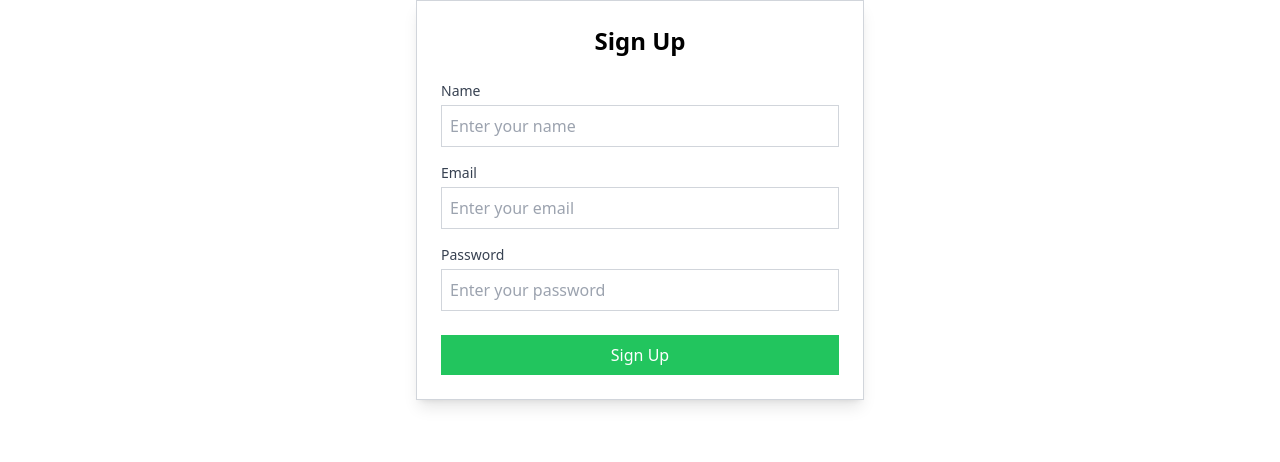
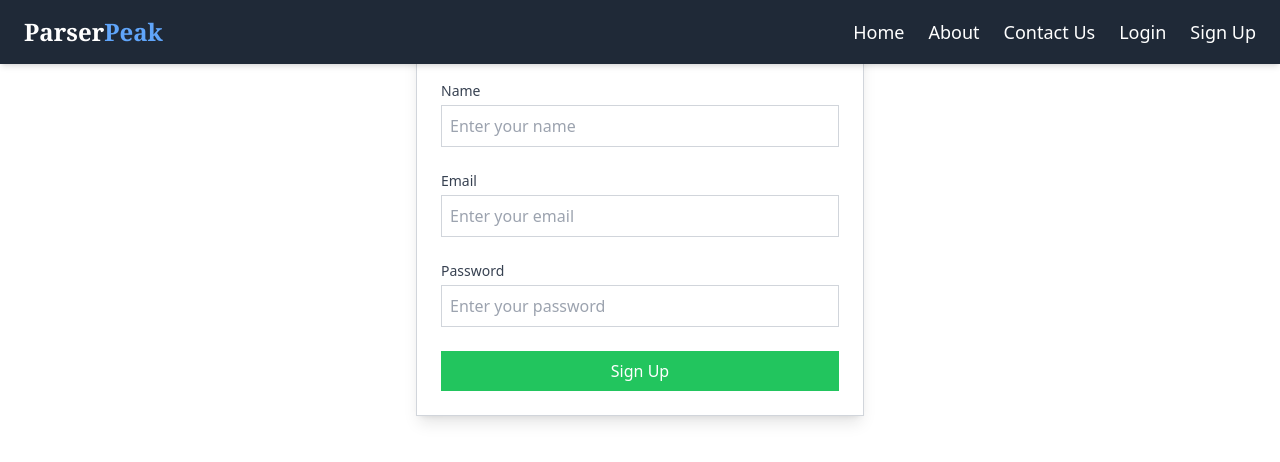
Before and after one commit to Vaibhav-376/ATS_RESUME_PARSER, a React (Vite) app in the folder frontend/: page /register in a window 1280 px wide. Shown: the top 462 px of the page. Built offline with nearby package versions, Linux system fonts and the light colour scheme.

Commit message:
some ui changes

```diff
--- a/frontend/src/components/FileUploading.jsx
+++ b/frontend/src/components/FileUploading.jsx
@@ -30,7 +30,6 @@ const FileUploading = () => {
 
       if (response.ok) {
         setMessage('File uploaded and processed successfully.');
-        console.log(result);
       } else {
         setMessage(result.error || 'File upload failed.');
       }
--- a/frontend/src/components/Login.jsx
+++ b/frontend/src/components/Login.jsx
@@ -2,6 +2,7 @@ import React, { useState } from 'react';
 import { useNavigate } from 'react-router-dom';
 import axios from 'axios';
 import Cookies from 'js-cookie';
+import Navbar from './templates/Navbar';
 
 const Login = () => {
   const [email, setEmail] = useState('');
@@ -18,12 +19,13 @@ const Login = () => {
       return;
     }
 
+
     try {
-      const response = await axios.post("https://ats-resume-parser.onrender.com/api/login", { email, password });
+      const response = await axios.post('https://ats-resume-parser.onrender.com/api/login', { email, password });
 
       if (response.data.success) {
         Cookies.set('authToken', response.data.token, { expires: 7, path: '/' });
-        console.log('Logged in successfully', response.data.user);
+        // console.log('Logged in successfully', response.data.user);
         navigate('/');
       } else {
         setError(response.data.message);
@@ -35,34 +37,46 @@ const Login = () => {
   };
 
   return (
-    <div className="max-w-md mx-auto p-6 border border-gray-300 rounded-lg shadow-lg">
-      <h2 className="text-2xl font-semibold text-center mb-6">Login</h2>
-      <form onSubmit={handleLogin}>
-        <div className="mb-4">
-          <label htmlFor="email" className="block text-sm font-medium text-gray-700">Email</label>
+    <div className="max-w-md mx-auto p-6 border border-gray-300 rounded-lg shadow-lg animate-fadeIn bg-white sm:w-full">
+      <Navbar />
+      <h2 className="text-2xl font-semibold text-center mb-6 text-blue-600 transition duration-300 hover:text-blue-800">
+        Login
+      </h2>
+      <form onSubmit={handleLogin} className="space-y-6">
+        <div>
+          <label htmlFor="email" className="block text-sm font-medium text-gray-700">
+            Email
+          </label>
           <input
             type="email"
             id="email"
             value={email}
             onChange={(e) => setEmail(e.target.value)}
-            className="w-full p-2 mt-1 border border-gray-300 rounded-md"
+            className="w-full p-2 mt-1 border border-gray-300 rounded-md focus:outline-none focus:ring-2 focus:ring-blue-500"
             placeholder="Enter your email"
           />
         </div>
-        <div className="mb-4">
-          <label htmlFor="password" className="block text-sm font-medium text-gray-700">Password</label>
+        <div>
+          <label htmlFor="password" className="block text-sm font-medium text-gray-700">
+            Password
+          </label>
           <input
             type="password"
             id="password"
             value={password}
             onChange={(e) => setPassword(e.target.value)}
-            className="w-full p-2 mt-1 border border-gray-300 rounded-md"
+            className="w-full p-2 mt-1 border border-gray-300 rounded-md focus:outline-none focus:ring-2 focus:ring-blue-500"
             placeholder="Enter your password"
           />
         </div>
         {error && <p className="text-red-500 text-sm">{error}</p>}
-        <div className="mt-6">
-          <button type="submit" className="w-full py-2 px-4 bg-blue-500 text-white rounded-md hover:bg-blue-600">Login</button>
+        <div>
+          <button
+            type="submit"
+            className="w-full py-2 px-4 bg-blue-500 text-white rounded-md transition duration-300 hover:bg-blue-600 hover:scale-105"
+          >
+            Login
+          </button>
         </div>
       </form>
     </div>
--- a/frontend/src/components/Register.jsx
+++ b/frontend/src/components/Register.jsx
@@ -1,7 +1,8 @@
 import axios from "axios";
 import { useState } from "react";
 import { useNavigate } from "react-router-dom";
-import Cookies from 'js-cookie';  // Import js-cookie
+import Cookies from 'js-cookie'; // Import js-cookie
+import Navbar from "./templates/Navbar";
 
 const Register = () => {
   const [name, setName] = useState('');
@@ -20,13 +21,19 @@ const Register = () => {
       return;
     }
 
+    const passwordRegex = /^(?=.*[A-Z])(?=.*\d)(?=.*[@$!%*?&])[A-Za-z\d@$!%*?&]{8,}$/;
+    if (!passwordRegex.test(password)) {
+      setError("Password must be at least 8 characters long, include an uppercase letter, a number, and a special character.");
+      return;
+    }
+
     try {
       const response = await axios.post("https://ats-resume-parser.onrender.com/api/register", { name, email, password });
 
       if (response.data.success) {
-        // Set the token in the cookie with an expiration time of 7 days
+
         Cookies.set('authToken', response.data.token, { expires: 7 });
-        console.log('Registered successfully', response.data.user);
+
         navigate('/login');
       } else {
         setError(response.data.message);
@@ -38,45 +45,59 @@ const Register = () => {
   };
 
   return (
-    <div className="max-w-md mx-auto p-6 border border-gray-300 rounded-lg shadow-lg">
-      <h2 className="text-2xl font-semibold text-center mb-6">Sign Up</h2>
-      <form onSubmit={handleRegister}>
-        <div className="mb-4">
-          <label htmlFor="name" className="block text-sm font-medium text-gray-700">Name</label>
+    <div className="max-w-md mx-auto p-6 border border-gray-300 rounded-lg shadow-lg bg-white animate-fadeIn sm:w-full">
+      <Navbar />
+      <h2 className="text-2xl font-semibold text-center mb-6 text-green-600 transition duration-300 hover:text-green-800">
+        Sign Up
+      </h2>
+      <form onSubmit={handleRegister} className="space-y-6">
+        <div>
+          <label htmlFor="name" className="block text-sm font-medium text-gray-700">
+            Name
+          </label>
           <input
             type="text"
             id="name"
             value={name}
             onChange={(e) => setName(e.target.value)}
-            className="w-full p-2 mt-1 border border-gray-300 rounded-md"
+            className="w-full p-2 mt-1 border border-gray-300 rounded-md focus:outline-none focus:ring-2 focus:ring-green-500"
             placeholder="Enter your name"
           />
         </div>
-        <div className="mb-4">
-          <label htmlFor="email" className="block text-sm font-medium text-gray-700">Email</label>
+        <div>
+          <label htmlFor="email" className="block text-sm font-medium text-gray-700">
+            Email
+          </label>
           <input
             type="email"
             id="email"
             value={email}
             onChange={(e) => setEmail(e.target.value)}
-            className="w-full p-2 mt-1 border border-gray-300 rounded-md"
+            className="w-full p-2 mt-1 border border-gray-300 rounded-md focus:outline-none focus:ring-2 focus:ring-green-500"
             placeholder="Enter your email"
           />
         </div>
-        <div className="mb-4">
-          <label htmlFor="password" className="block text-sm font-medium text-gray-700">Password</label>
+        <div>
+          <label htmlFor="password" className="block text-sm font-medium text-gray-700">
+            Password
+          </label>
           <input
             type="password"
             id="password"
             value={password}
             onChange={(e) => setPassword(e.target.value)}
-            className="w-full p-2 mt-1 border border-gray-300 rounded-md"
+            className="w-full p-2 mt-1 border border-gray-300 rounded-md focus:outline-none focus:ring-2 focus:ring-green-500"
             placeholder="Enter your password"
           />
         </div>
         {error && <p className="text-red-500 text-sm">{error}</p>}
-        <div className="mt-6">
-          <button type="submit" className="w-full py-2 px-4 bg-green-500 text-white rounded-md hover:bg-green-600">Sign Up</button>
+        <div>
+          <button
+            type="submit"
+            className="w-full py-2 px-4 bg-green-500 text-white rounded-md transition duration-300 hover:bg-green-600 hover:scale-105"
+          >
+            Sign Up
+          </button>
         </div>
       </form>
     </div>
```
Also changed, not shown: 2 other files (tests, documents, lock files or other folders).
